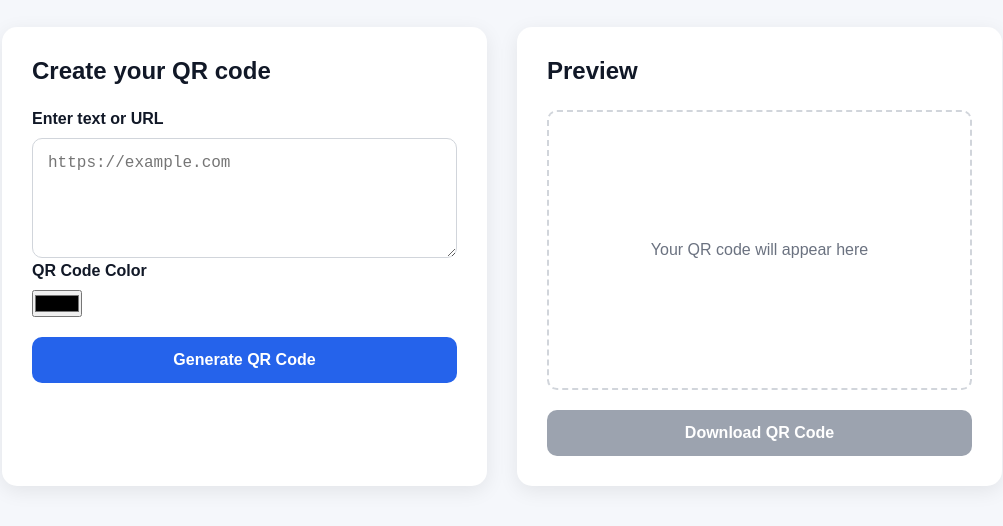
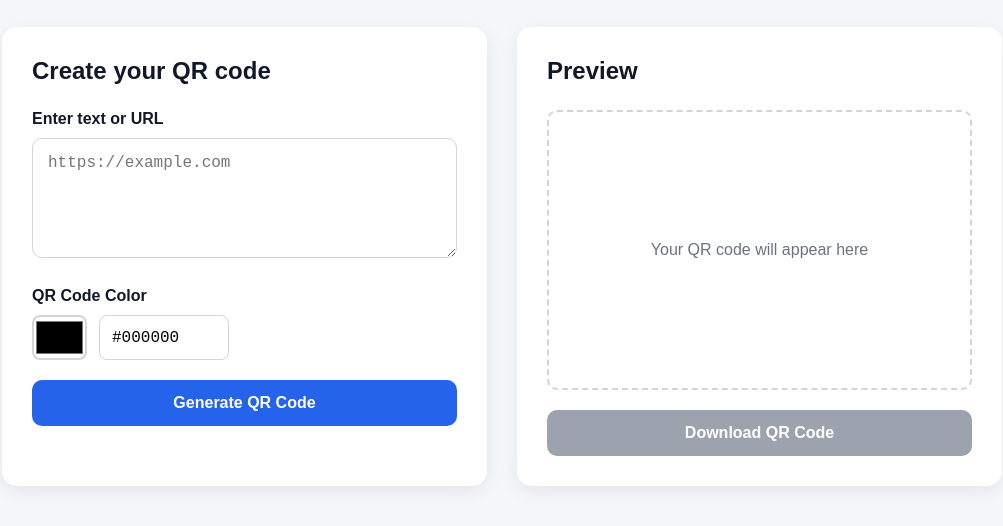
Before and after one commit to adekeyeyusuf520-commits/qr-code-generator, a plain HTML site: page index.html in a window 1280 px wide. Shown: the part 128-654 px from the top of the page, without its empty margins (138-1141 px from the left). Drawn offline with Linux system fonts and the light colour scheme.

Commit message:
Refactor QR code color controls in index.html

```diff
--- a/index.html
+++ b/index.html
@@ -18,6 +18,7 @@
 
     <main class="container">
 
+        <!-- Controls -->
         <section class="controls">
 
             <h2>Create your QR code</h2>
@@ -29,15 +30,32 @@
                 placeholder="https://example.com"
             ></textarea>
 
-            <div class="color-control">
-                <label for="qrColor">QR Code Color</label>
 
-                <input
-                    type="color"
-                    id="qrColor"
-                    value="#000000"
-                >
+            <!-- QR COLOR -->
+            <div class="color-section">
+
+                <label>QR Code Color</label>
+
+                <div class="color-picker-row">
+
+                    <input
+                        type="color"
+                        id="qrColorPicker"
+                        value="#000000"
+                    >
+
+                    <input
+                        type="text"
+                        id="qrColorHex"
+                        value="#000000"
+                        maxlength="7"
+                        placeholder="#000000"
+                    >
+
+                </div>
+
             </div>
+
 
             <button id="generateBtn">
                 Generate QR Code
@@ -46,6 +64,7 @@
         </section>
 
 
+        <!-- Preview -->
         <section class="preview">
 
             <h2>Preview</h2>
@@ -63,6 +82,7 @@
     </main>
 
 
+    <!-- QR Code Library -->
     <script src="https://cdn.jsdelivr.net/npm/qrcodejs@1.0.0/qrcode.min.js"></script>
 
     <script src="script.js"></script>
```
